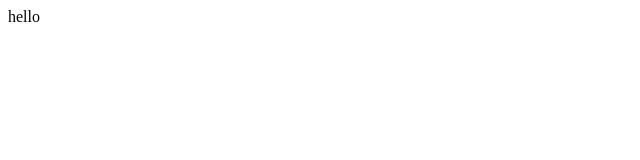
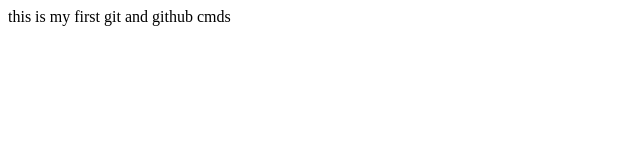
Before and after one commit to akshata1992ap/star-akshata, a plain HTML site: page index.html in a window 1280 px wide. Shown: the whole page, without its empty margins (0-640 px from the left). Drawn offline with Linux system fonts and the light colour scheme.

Commit message:
paragraph

```diff
--- a/index.html
+++ b/index.html
@@ -1 +1 @@
-<p>hello</p>
+<p>this is my first git and github cmds</p>
```
